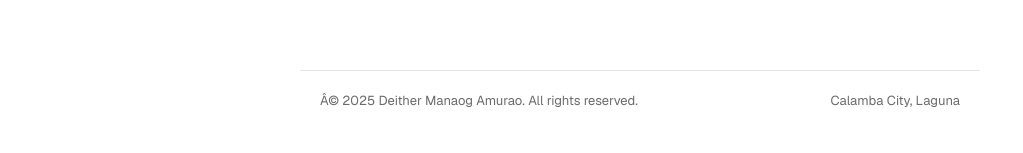
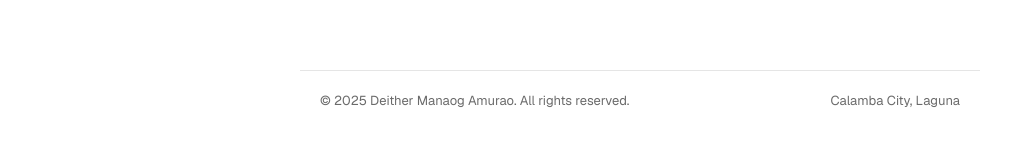
Before and after one commit to Deither12/finalport, a React (Vite) app: page / in a window 1280 px wide. Shown: the part 2483-2636 px from the top of the page, without its empty margins (0-1023 px from the left). Built offline with nearby package versions, Linux system fonts and the light colour scheme.

Commit message:
clean App.jsx rewrite

```diff
--- a/src/App.jsx
+++ b/src/App.jsx
@@ -33,12 +33,8 @@ export default function App() {
         <Certifications />
         <Contact />
       </main>
-      <footer style={{
-        maxWidth: 680, margin: '0 auto', padding: '20px 20px 40px',
-        borderTop: '1px solid var(--border)',
-        display: 'flex', justifyContent: 'space-between', flexWrap: 'wrap', gap: 8
-      }}>
-        <p style={{ fontSize: 13, color: 'var(--muted)' }}>Â© 2025 Deither Manaog Amurao. All rights reserved.</p>
+      <footer style={{ maxWidth: 680, margin: '0 auto', padding: '20px 20px 40px', borderTop: '1px solid var(--border)', display: 'flex', justifyContent: 'space-between', flexWrap: 'wrap', gap: 8 }}>
+        <p style={{ fontSize: 13, color: 'var(--muted)' }}>© 2025 Deither Manaog Amurao. All rights reserved.</p>
         <p style={{ fontSize: 13, color: 'var(--muted)' }}>Calamba City, Laguna</p>
       </footer>
       <Chatbot />
```
